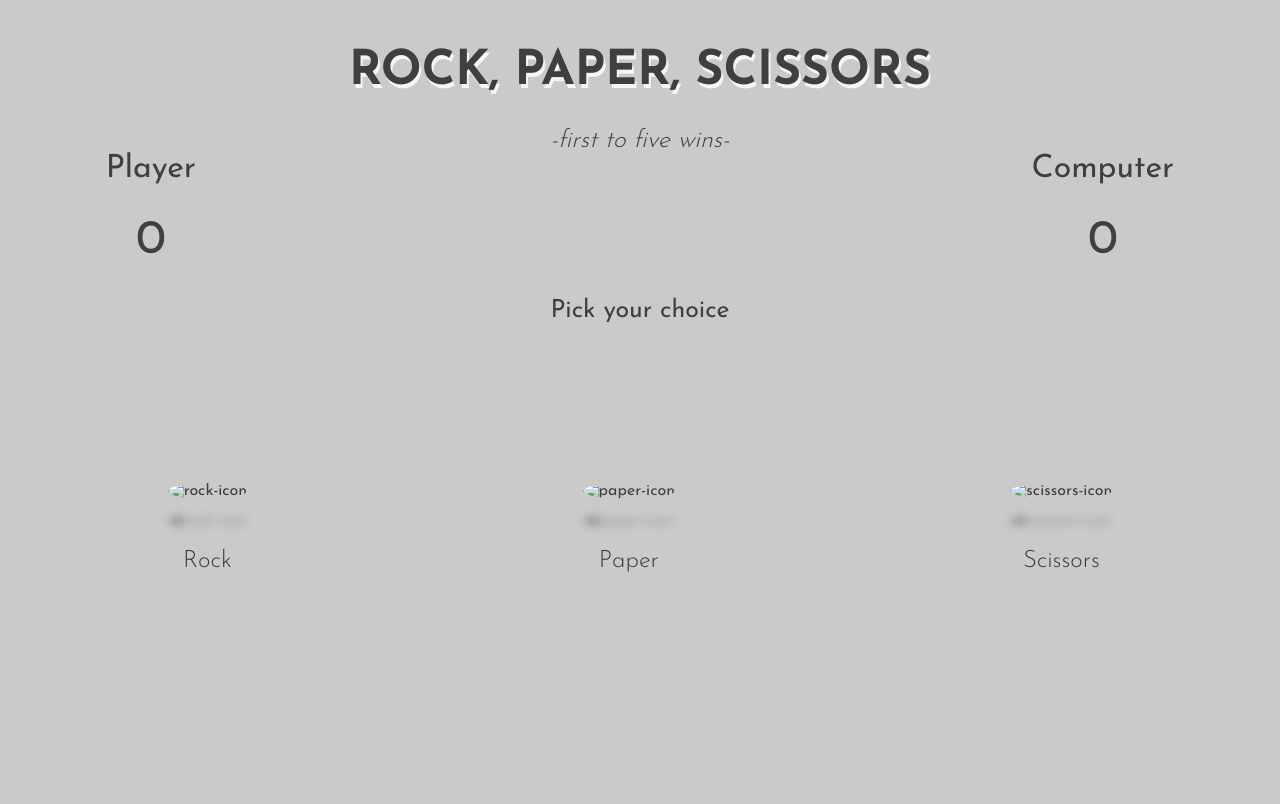
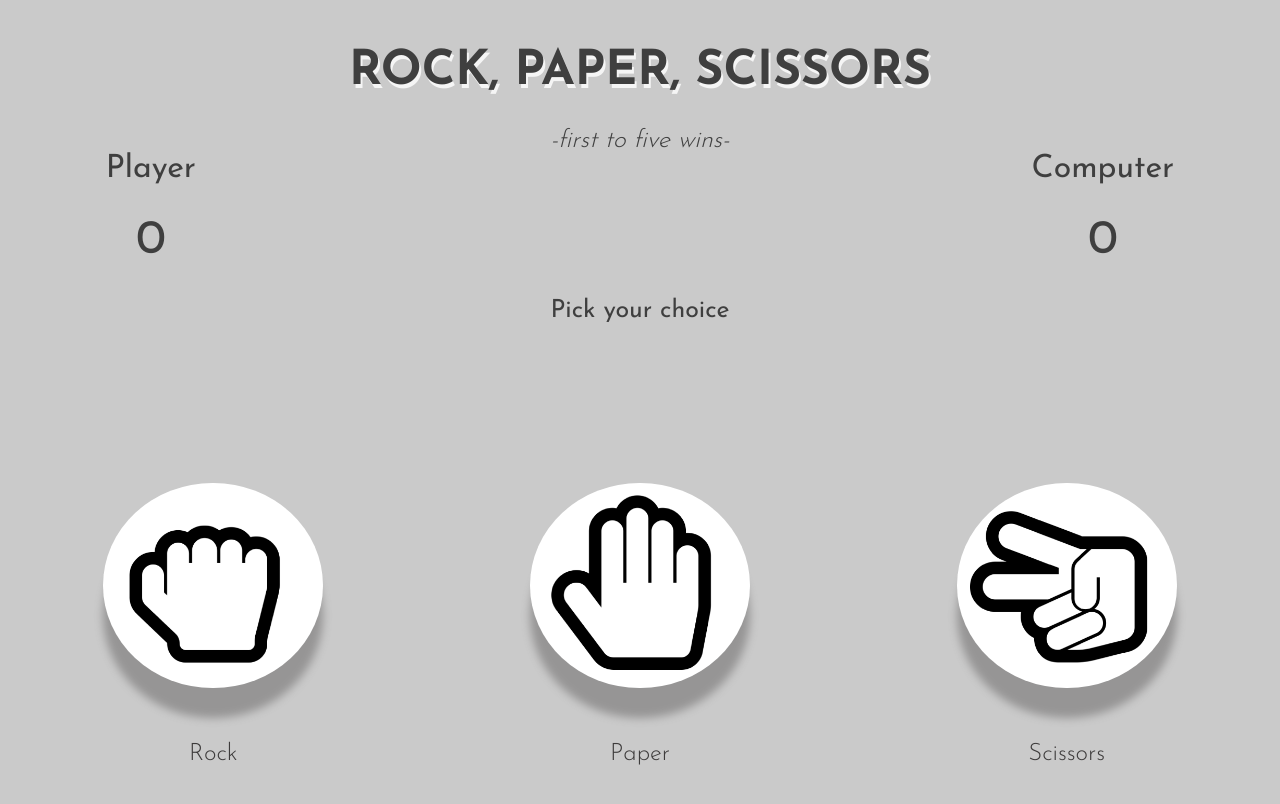
Before and after one commit to lmreineer/rock-paper-scissors, a plain HTML site: page index.html in a window 1280 px wide. Drawn offline with Linux system fonts and the light colour scheme; the site is published under a folder, as on GitHub Pages, so addresses that start at the root find nothing.

Commit message:
Bug fixes

```diff
--- a/index.html
+++ b/index.html
@@ -27,19 +27,19 @@
             <div class="choice">
                 <div class="icon-container">
                     <div class="icon">
-                        <img src="/image-buttons/rock.png" alt="rock-icon" class="image image-rock">
+                        <img src="./image-buttons/rock.png" alt="rock-icon" class="image image-rock">
                     </div>
                     <div class="text rock-text">Rock</div>
                 </div>
                 <div class="icon-container">
                     <div class="icon">
-                        <img src="/image-buttons/paper.png" alt="paper-icon" class="image image-paper">
+                        <img src="./image-buttons/paper.png" alt="paper-icon" class="image image-paper">
                     </div>
                     <div class="text paper-text">Paper</div>
                 </div>
                 <div class="icon-container">
                     <div class="icon">
-                        <img src="/image-buttons/scissors.png" alt="scissors-icon" class="image image-scissors">
+                        <img src="./image-buttons/scissors.png" alt="scissors-icon" class="image image-scissors">
                     </div>
                     <div class="text scissors-text">Scissors</div>
                 </div>
```
